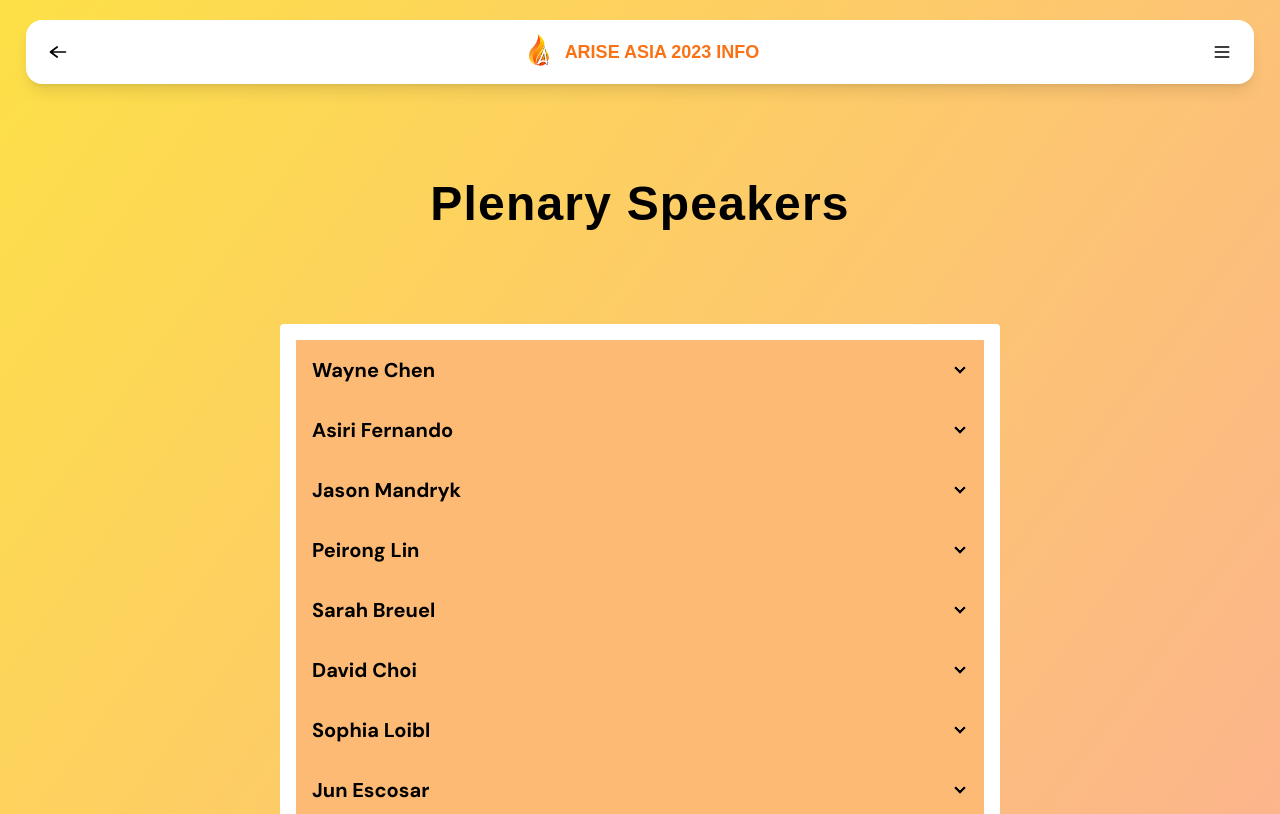
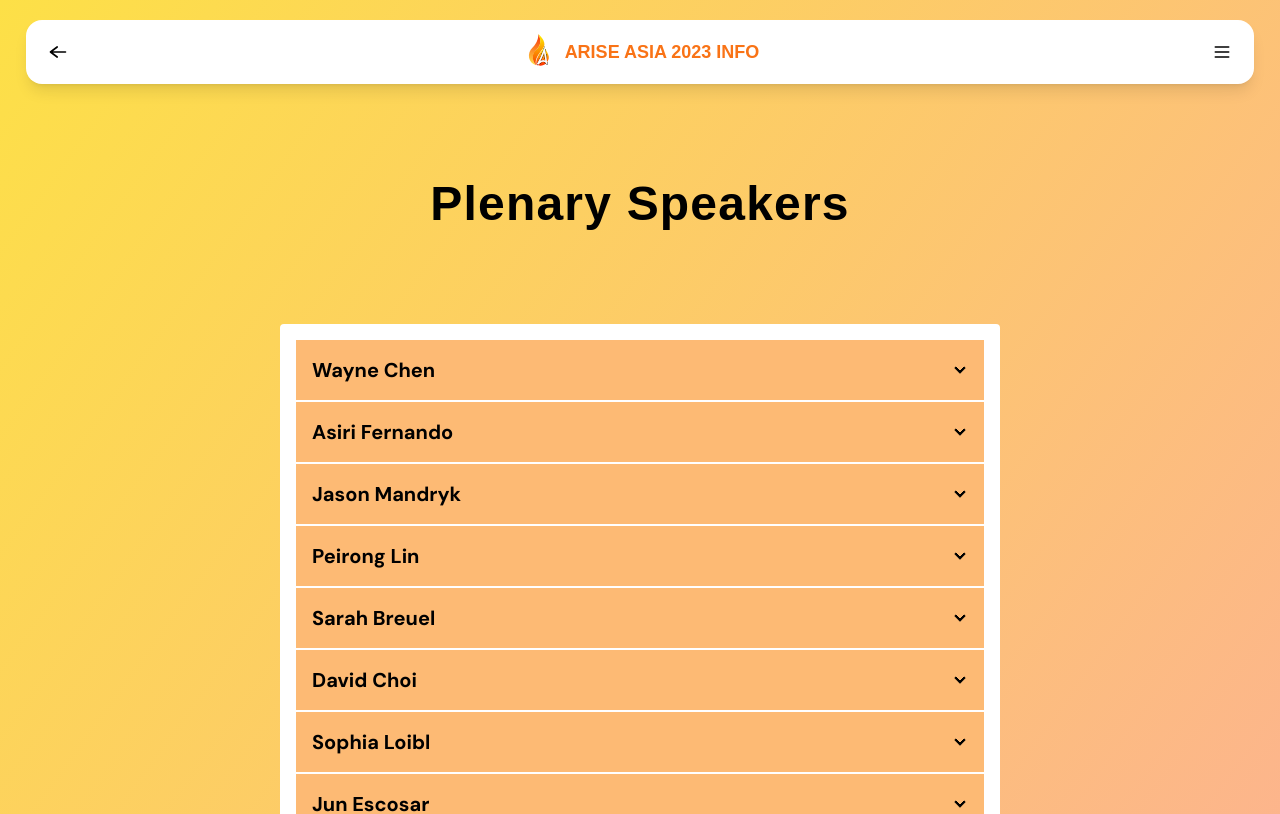
Before and after one commit to grenmester/arise-asia-website, a React (Vite) app: page /speakers/plenary in a window 1280 px wide. Shown: the top 814 px of the page. Built offline with nearby package versions, Linux system fonts and the light colour scheme; a web font is replaced by a local one.

Commit message:
Add bottom border to accordion items

```diff
--- a/src/components/AccordionSection.jsx
+++ b/src/components/AccordionSection.jsx
@@ -7,7 +7,7 @@ const AccordionSection = ({ items }) => (
           className="bg-orange-300 rounded-none collapse collapse-arrow"
         >
           <input type="checkbox" />
-          <div className="text-lg font-bold sm:text-xl collapse-title">
+          <div className="text-lg font-bold border-b-2 sm:text-xl collapse-title border-b-white">
             {item.title}
           </div>
           <div className="bg-white collapse-content">
```
